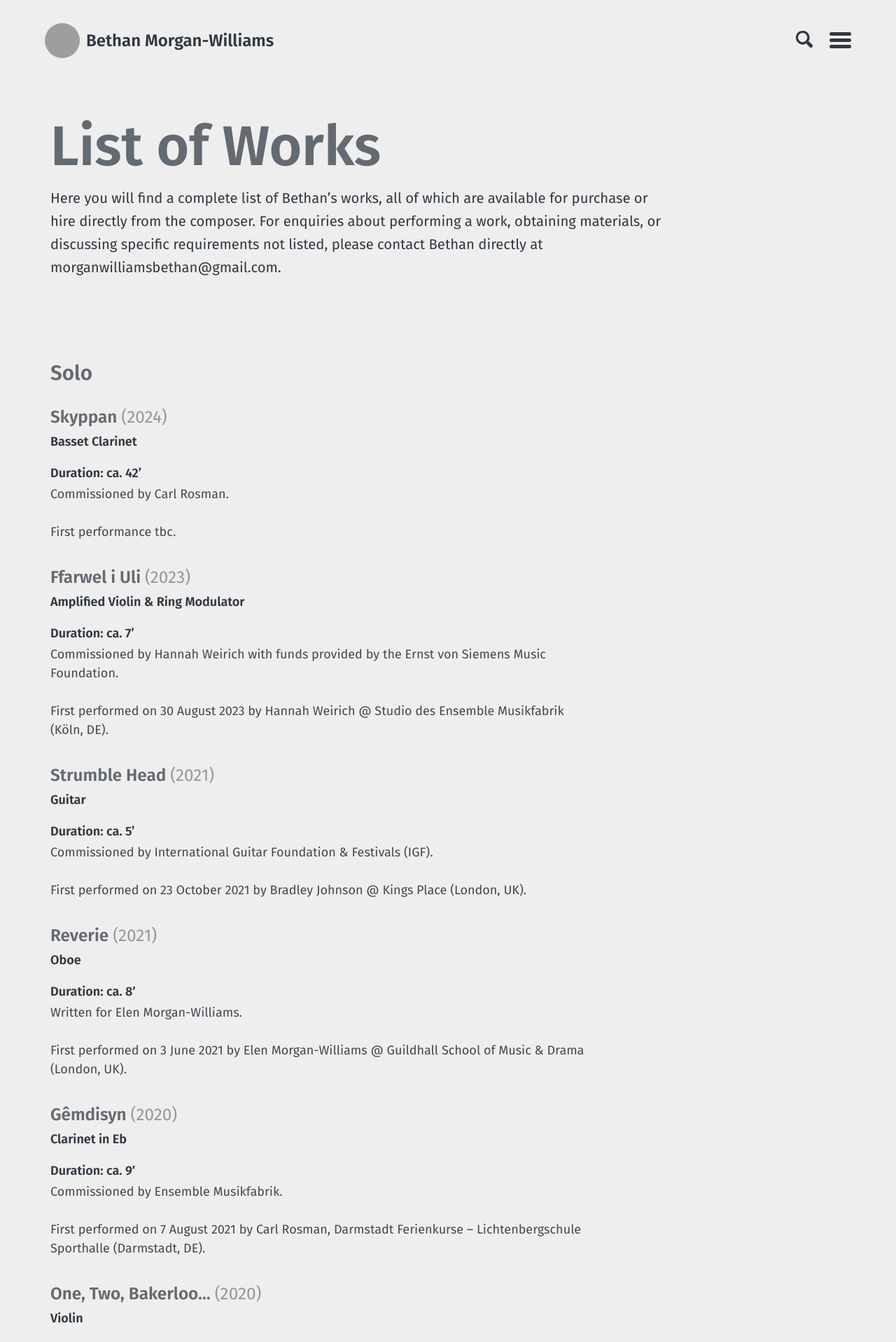
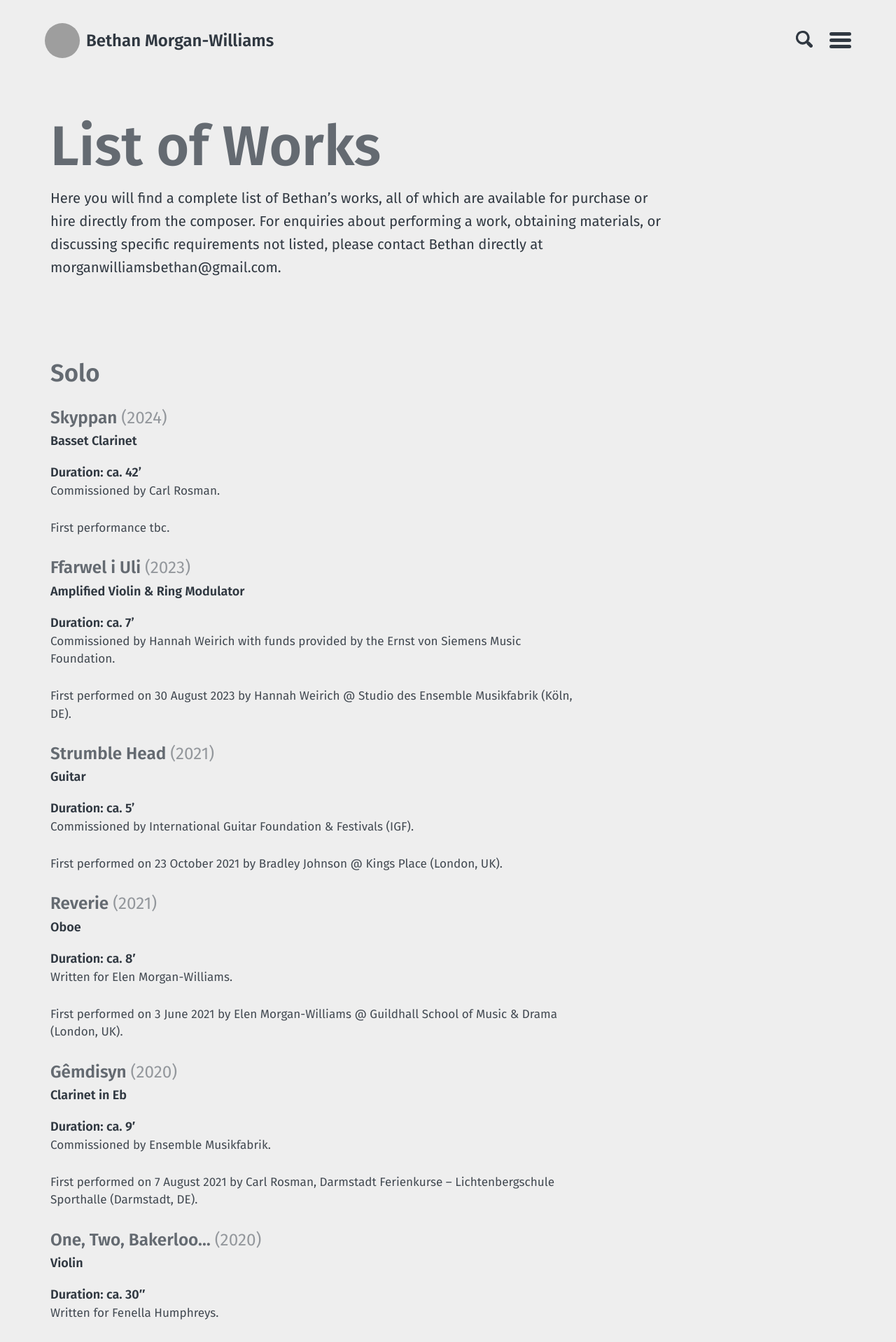
Before and after one commit to morganwilliamsb/website, a Jekyll site: the page built from works.md, in a window 1280 px wide. Shown: the top 1918 px of the page at 70% size. Built offline with Jekyll 4.4.1, drawn with Linux system fonts in a browser that asks for light colours; grey boxes are pictures that could not be loaded.

Commit message:
Update main.scss
no gaps in works list entries

```diff
--- a/assets/stylesheets/main.scss
+++ b/assets/stylesheets/main.scss
@@ -6,12 +6,10 @@
 
 // Theme skin
 @import "basically-basic/themes/{{ site.data.theme.skin | default: 'default' }}";
-
 @import "basically-basic";
 
 /* ===== Biography: header on mobile, portrait on desktop ===== */
 
-/* Desktop: hide Biography header image, show Biography portrait */
 @media (min-width: 901px) {
   body.layout--about .intro-image {
     display: none;
@@ -27,7 +25,6 @@
   }
 }
 
-/* Mobile: show Biography header image, hide Biography portrait */
 @media (max-width: 900px) {
   body.layout--about .page-content img.bio-portrait {
     display: none;
@@ -40,64 +37,65 @@
   }
 }
 
-/* ===== Works page typography & hierarchy ===== */
+/* ===== Works page refinements ===== */
 
 .works-list h2 {
-  font-size: 1.65em;        /* section headings */
-  margin-top: 2.75rem;
-  margin-bottom: 1.4rem;
+  margin-top: 2.5rem;
+  margin-bottom: 1.25rem;
 }
 
+/* Work title */
 .works-list h4 {
-  font-size: 1.35em;        /* work titles */
   font-weight: 600;
-  margin-bottom: 0.45rem;
+  font-size: 1.35em;       /* make titles clearly larger */
+  margin: 0 0 0.35rem 0;   /* tight but readable */
 }
 
-/* Lighten the year: #### Title *(2024)* */
+/* Lighten year: #### Title *(2024)* */
 .works-list h4 em {
   font-style: normal;
   font-weight: 400;
   opacity: 0.65;
 }
 
-/* Instrumentation (first paragraph after title) */
+/* ===== Instrumentation + Duration ===== */
+
+/* Instrumentation line */
 .works-list h4 + p {
-  margin-top: 0;
-  margin-bottom: 0;
-  font-size: 1.08em;        /* slightly larger than body */
-  font-weight: 500;
+  margin: 0;
+  font-size: 1.05em;
+  font-weight: 600;
 }
 
-/* Duration (second paragraph after title) */
+/* Duration line (plain text, same size as instrumentation) */
 .works-list h4 + p + p {
-  margin-top: 0;
-  margin-bottom: 0.6rem;
-  font-size: 1em;           /* body text size */
-  font-weight: 500;
+  margin: 0;
+  font-size: 1.05em;
+  font-weight: 600;
   opacity: 0.85;
 }
 
-/* ===== Works metadata (definition lists) ===== */
+/* ===== Metadata (definition list) ===== */
 
+/* NO gap before metadata */
 .works-list p + dl {
-  margin-top: 0.3rem;
+  margin-top: 0;
 }
 
-/* Controls spacing BETWEEN entries */
+/* Metadata block = end of entry */
 .works-list dl {
-  margin: 0 0 2rem 0;       /* clear block separation */
+  margin: 0 0 1.6rem 0;   /* <-- THIS controls space between entries */
 }
 
-/* Metadata lines */
+/* Metadata lines: completely tight */
 .works-list dd {
-  margin: 0.15rem 0;
-  padding-left: 0;
-  margin-left: 0;
-  font-size: 1em;           /* body text */
+  margin: 0;
+  padding: 0;
+  font-size: 0.95em;
   opacity: 0.9;
 }
 
+/* No extra spacing between metadata rows */
 .works-list dd + dd {
-  margin-top: 0.3rem;
+  margin-top: 0;
 }
```
